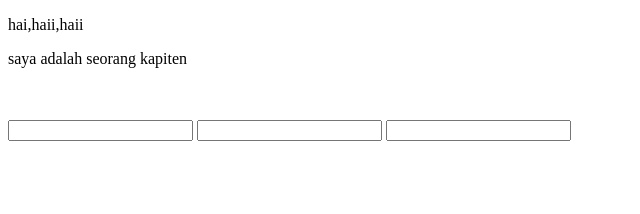
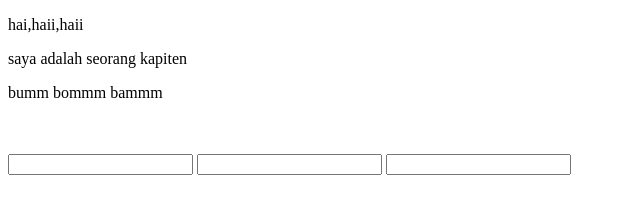
Before and after one commit to dhevadayatvitoindraj/dhevv, a plain HTML site: page index.html in a window 1280 px wide. Shown: the part 138-352 px from the top of the page, without its empty margins (0-640 px from the left). Drawn offline with Linux system fonts and the light colour scheme.

Commit message:
menambah kan paragrapgh 2

```diff
--- a/index.html
+++ b/index.html
@@ -16,6 +16,8 @@
 		saya adalah seorang kapiten
 		</p>
 
+		<p>bumm bommm bammm</p>
+
 		<br>
 		<br>
 		<input>
```
